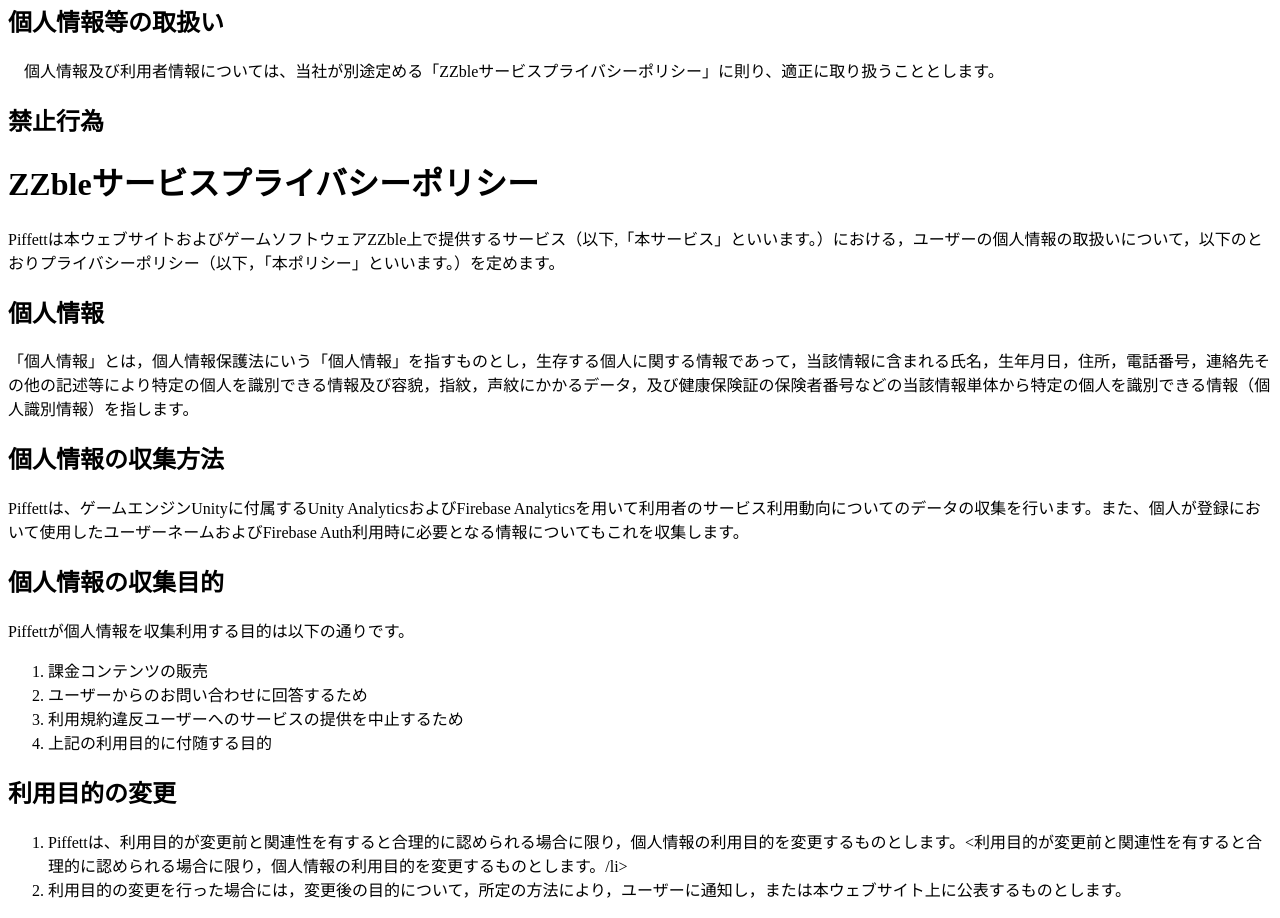
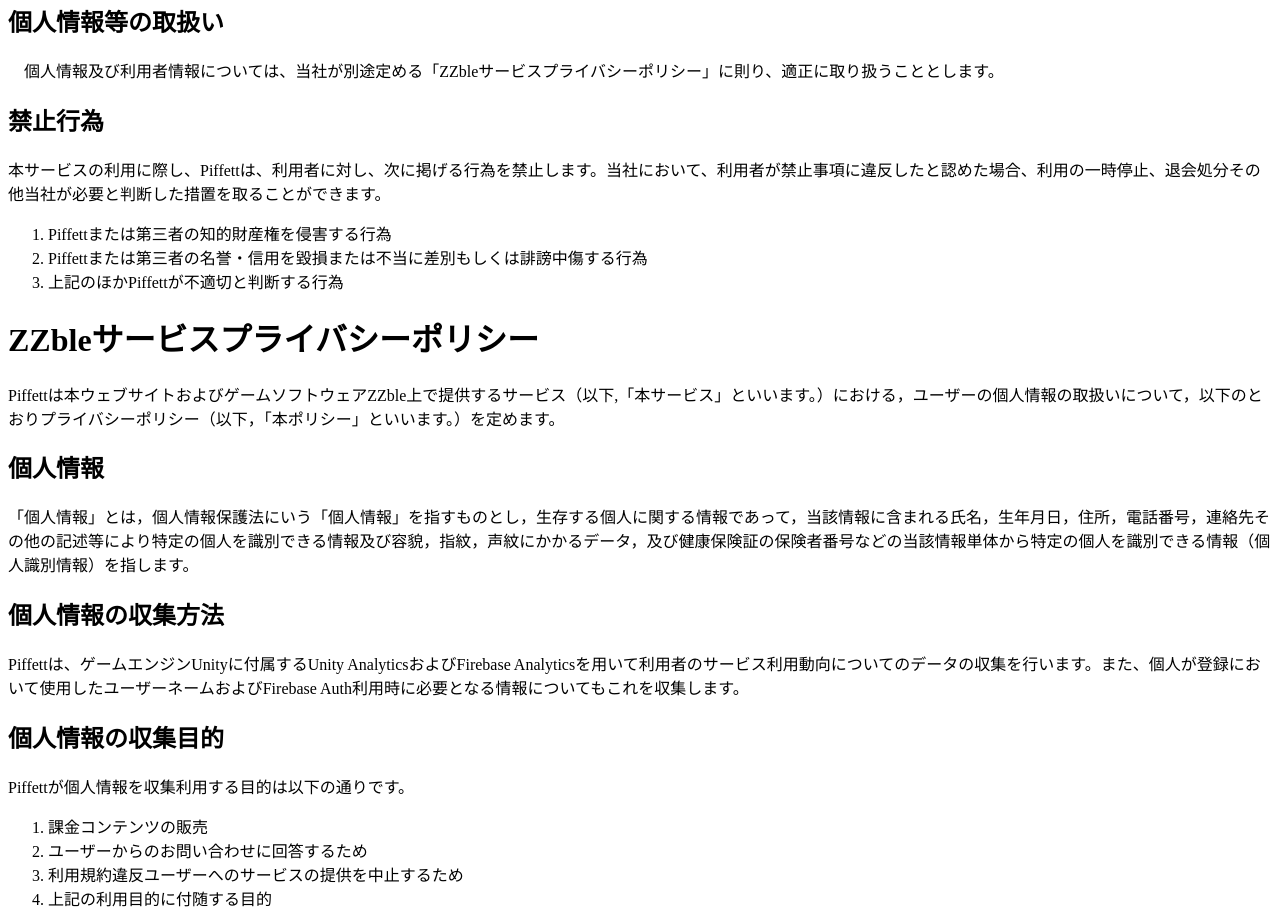
Before and after one commit to piffett/piffett.github.io, a plain HTML site: page index.html in a window 1280 px wide. Shown: the part 980-1898 px from the top of the page. Drawn offline with Linux system fonts and the light colour scheme.

Commit message:
禁止事項

```diff
--- a/index.html
+++ b/index.html
@@ -37,6 +37,12 @@
     <h2>個人情報等の取扱い</h2>
         <p>　個人情報及び利用者情報については、当社が別途定める「ZZbleサービスプライバシーポリシー」に則り、適正に取り扱うこととします。</p>
     <h2>禁止行為</h2>
+        <p>本サービスの利用に際し、Piffettは、利用者に対し、次に掲げる行為を禁止します。当社において、利用者が禁止事項に違反したと認めた場合、利用の一時停止、退会処分その他当社が必要と判断した措置を取ることができます。</p>
+        <ol>
+            <li>Piffettまたは第三者の知的財産権を侵害する行為</li>
+            <li>Piffettまたは第三者の名誉・信用を毀損または不当に差別もしくは誹謗中傷する行為</li>
+            <li>上記のほかPiffettが不適切と判断する行為</li>
+        </ol>
 
 
     <h1>ZZbleサービスプライバシーポリシー</h1>
```
